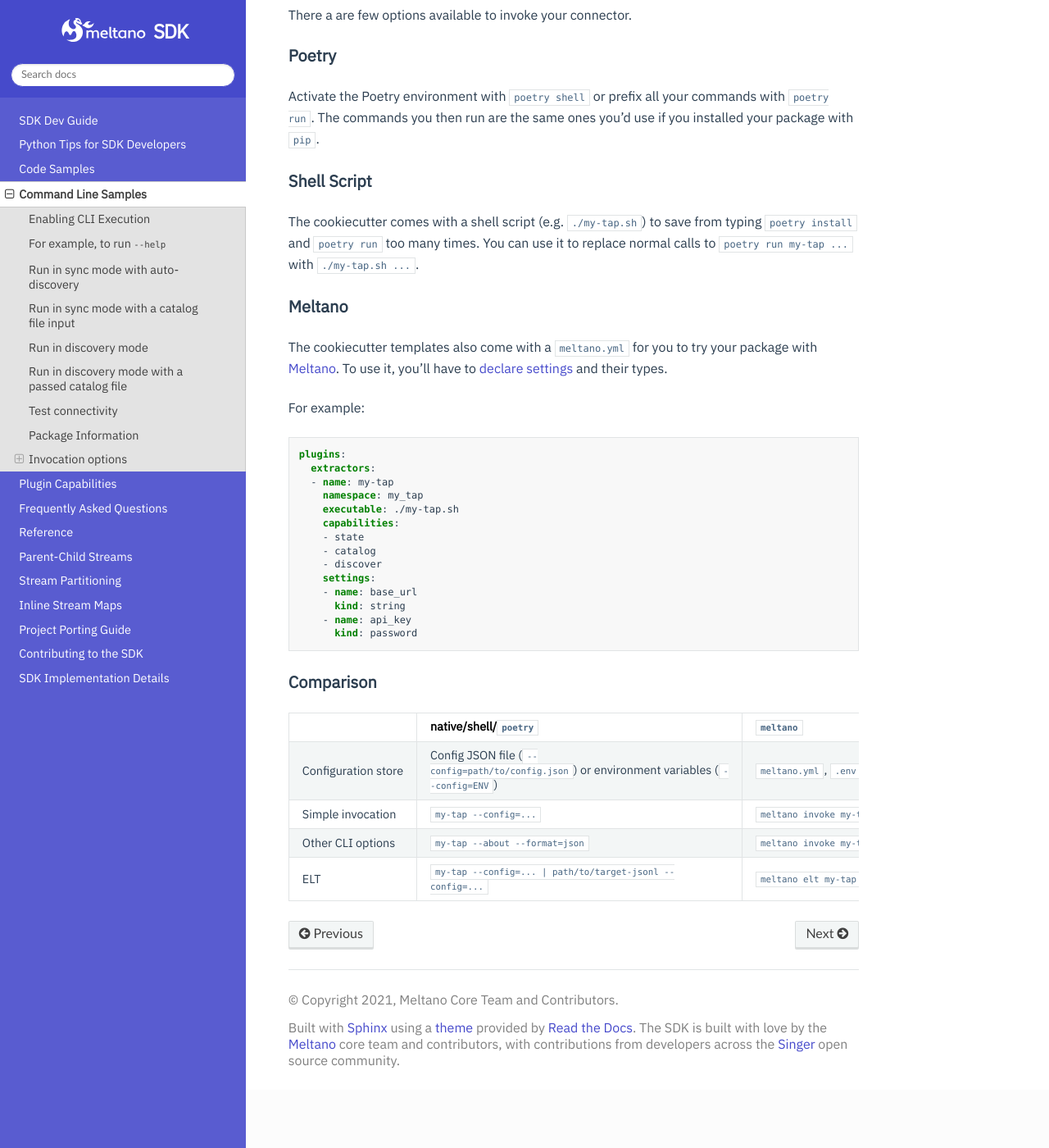
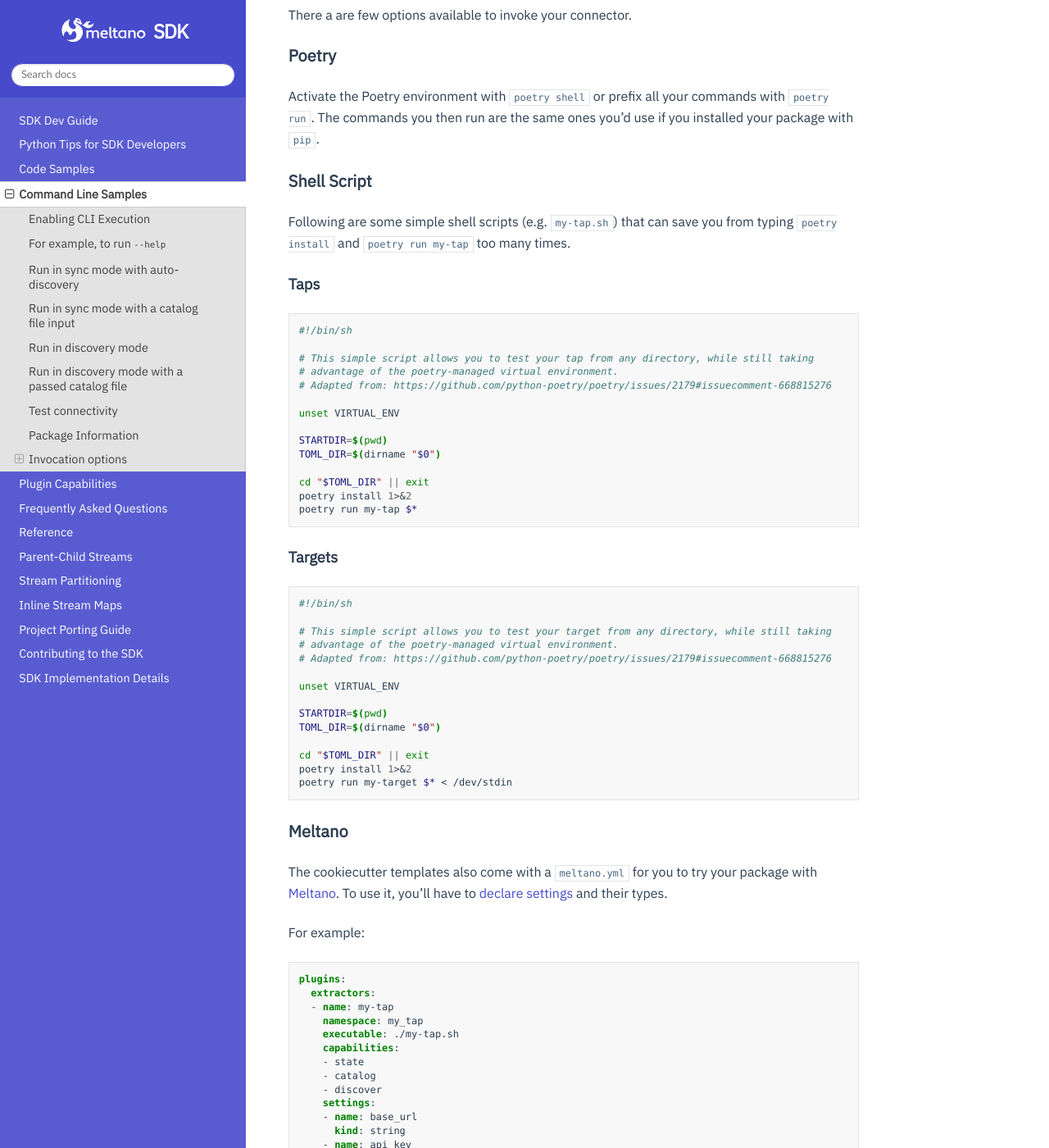
Before and after one commit to meltano/sdk, a Sphinx documentation site: the page built from docs/cli_commands.md, in a window 1280 px wide and 1400 px high, scrolled down 2206 px. Shown: the whole window at 82% size. Built offline with Sphinx 7.4.7 and the Read the Docs theme 2.0.0, drawn with Linux system fonts in a browser that asks for light colours.

Commit message:
remove shell scripts and update docs

````diff
--- a/docs/cli_commands.md
+++ b/docs/cli_commands.md
@@ -110,7 +110,45 @@
 
 ### Shell Script
 
-The cookiecutter comes with a shell script (e.g. `./my-tap.sh`) to save from typing `poetry install` and `poetry run` too many times. You can use it to replace normal calls to `poetry run my-tap ...` with `./my-tap.sh ...`.
+Following are some simple shell scripts (e.g. `my-tap.sh`) that can save you from typing `poetry install` and `poetry run my-tap` too many times.
+
+#### Taps
+
+```bash
+#!/bin/sh
+
+# This simple script allows you to test your tap from any directory, while still taking
+# advantage of the poetry-managed virtual environment.
+# Adapted from: https://github.com/python-poetry/poetry/issues/2179#issuecomment-668815276
+
+unset VIRTUAL_ENV
+
+STARTDIR=$(pwd)
+TOML_DIR=$(dirname "$0")
+
+cd "$TOML_DIR" || exit
+poetry install 1>&2
+poetry run my-tap $*
+```
+
+#### Targets
+
+```bash
+#!/bin/sh
+
+# This simple script allows you to test your target from any directory, while still taking
+# advantage of the poetry-managed virtual environment.
+# Adapted from: https://github.com/python-poetry/poetry/issues/2179#issuecomment-668815276
+
+unset VIRTUAL_ENV
+
+STARTDIR=$(pwd)
+TOML_DIR=$(dirname "$0")
+
+cd "$TOML_DIR" || exit
+poetry install 1>&2
+poetry run my-target $* < /dev/stdin
+```
 
 ### Meltano
 
````
Also changed, not shown: 2 other files.
